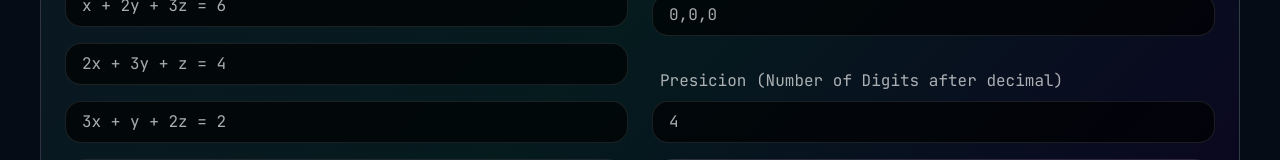
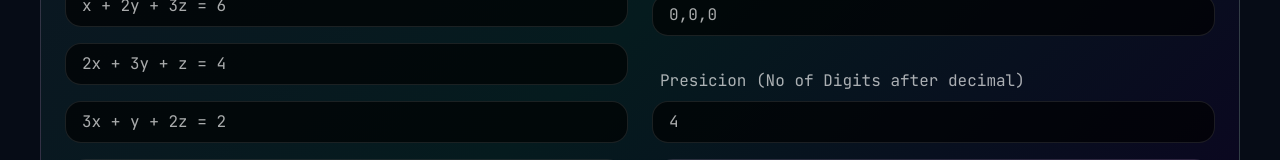
Before and after one commit to Tanay-277/one_maths, a Next.js app: page /gaussJacobi in a window 1280 px wide. Shown: the part 229-389 px from the top of the page. Built offline with nearby package versions, Linux system fonts and the light colour scheme.

Commit message:
modified:   app/gaussJacobi/page.jsx

```diff
--- a/app/gaussJacobi/page.jsx
+++ b/app/gaussJacobi/page.jsx
@@ -176,7 +176,7 @@ const GaussJacobi = () => {
                             <input type="text" value={initialValues} onChange={handleInitialValues} />
                         </div>
                         <div>
-                            <label className="ml-2">Presicion (Number of Digits after decimal)</label><br />
+                            <label className="ml-2">Presicion (No of Digits after decimal)</label><br />
                             <input type="number" value={presicion} onChange={handlePresicion} />
                         </div>
                     </div>
```
